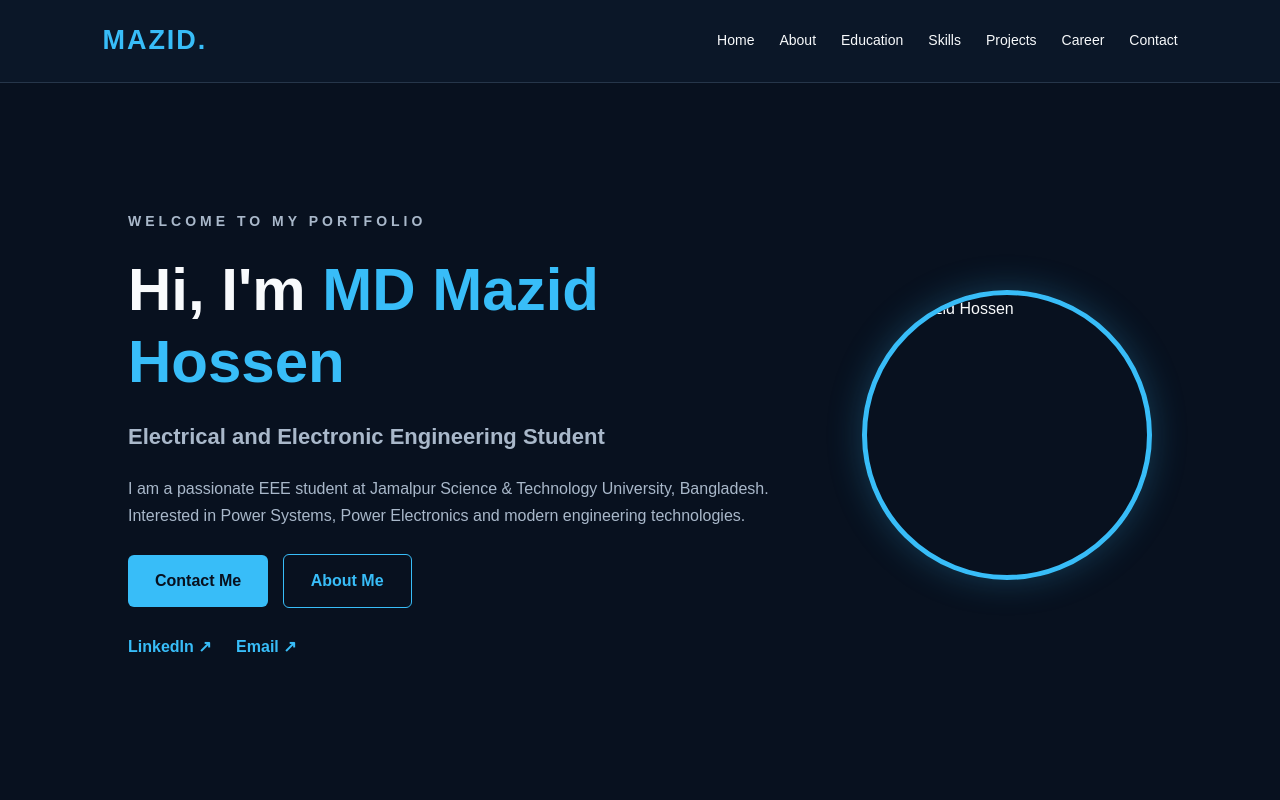
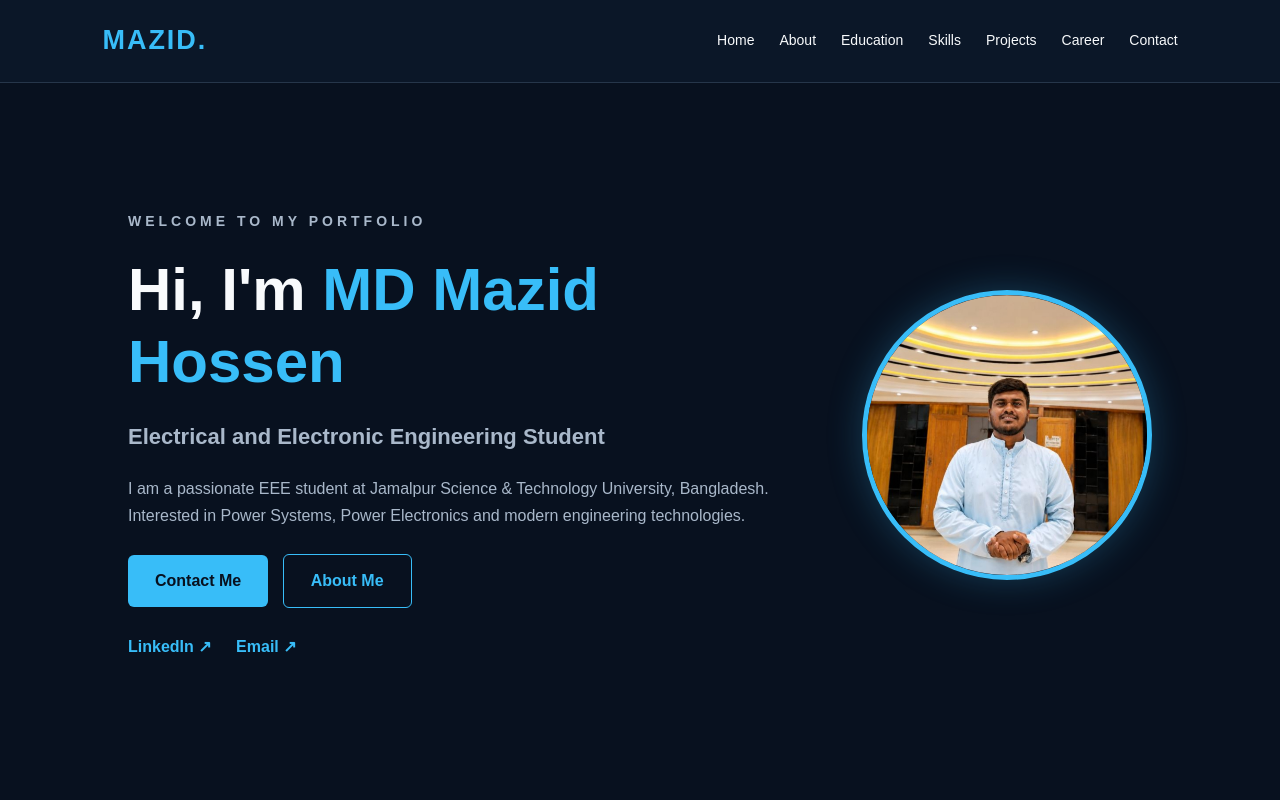
Before and after one commit to mazidhossen/portfolio, a plain HTML site: page index.html in a window 1280 px wide. Shown: the top 800 px of the page. Drawn offline with Linux system fonts and the light colour scheme.

Commit message:
Update index.html

```diff
--- a/index.html
+++ b/index.html
@@ -488,7 +488,7 @@ footer p {
     <div class="profile-container">
 
         <img
-            src="1000116371.jpg"
+            src="profile.jpeg"
             alt="MD Mazid Hossen"
             class="hero-img"
         >
```
